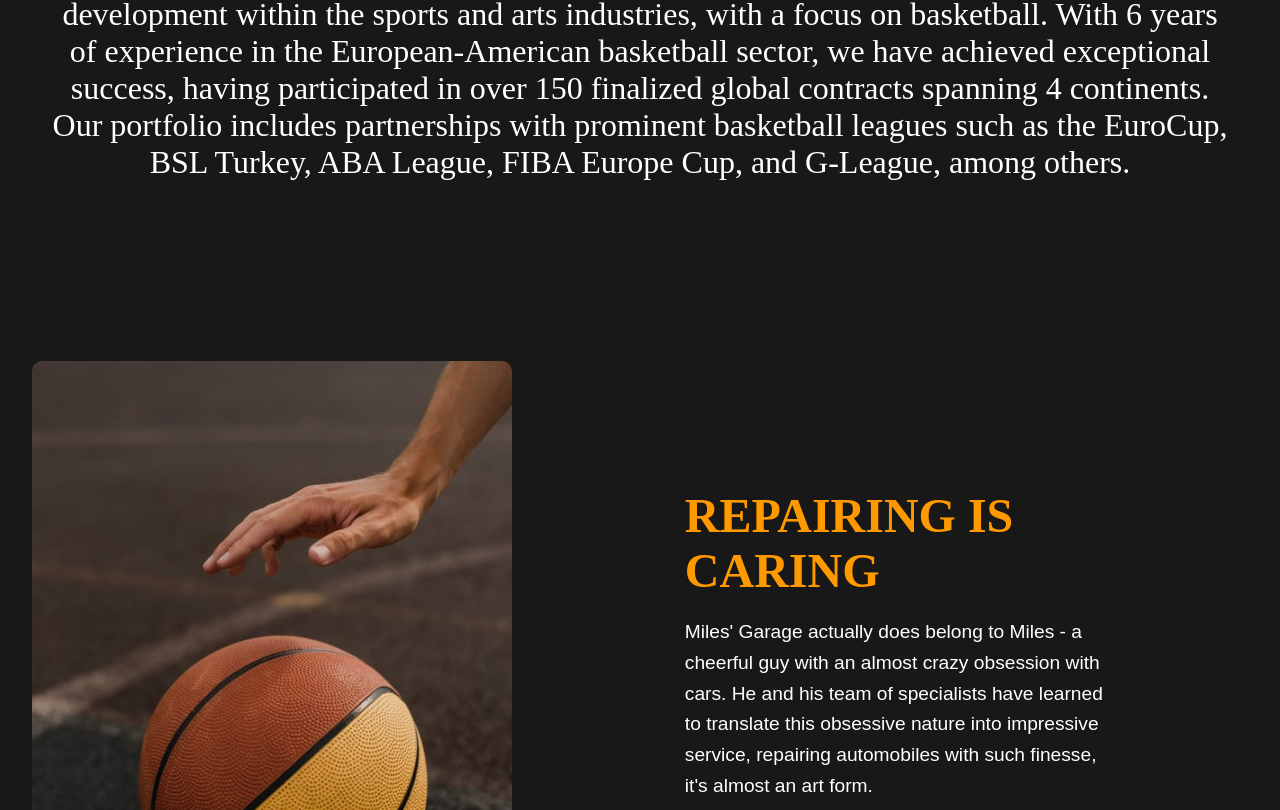
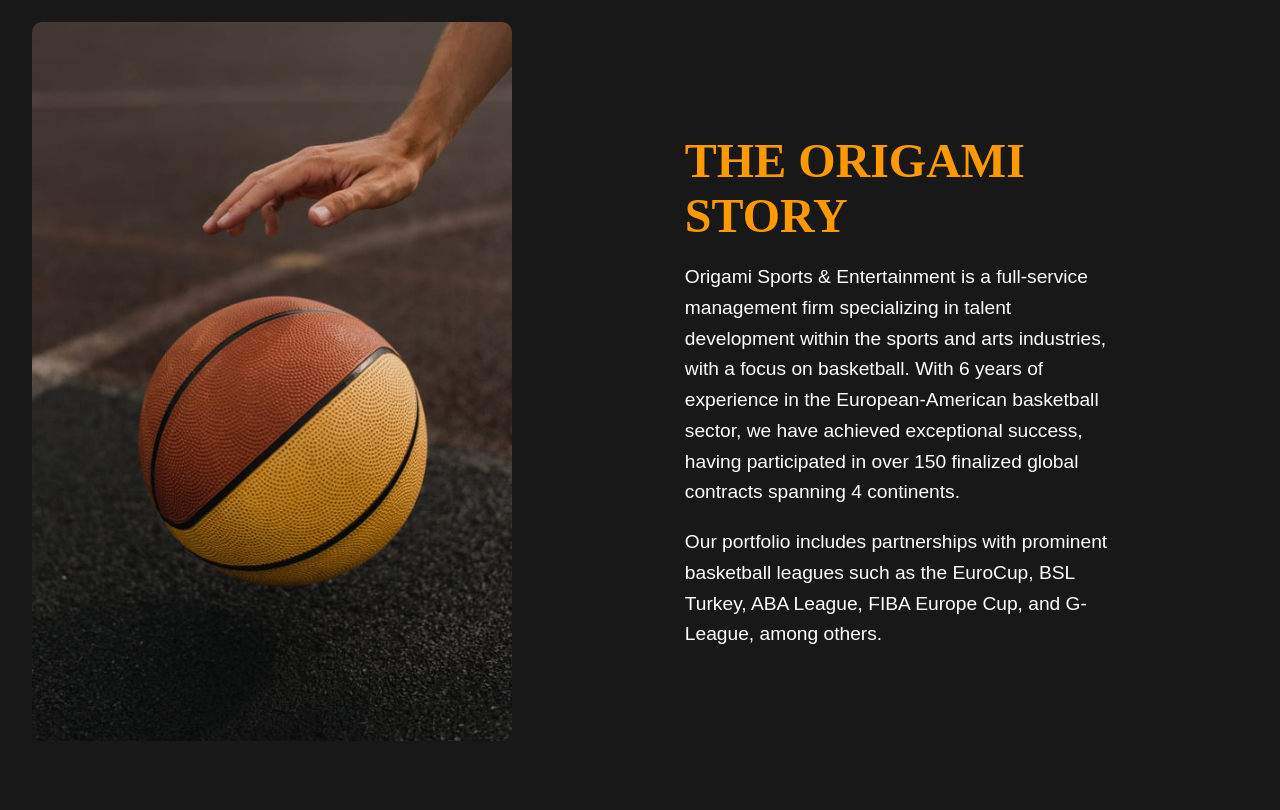
Before and after one commit to DurimHydaverdi/origami2, a React (Create React App) app: page / in a window 1280 px wide. Shown: the part 1230-2040 px from the top of the page. Built offline with nearby package versions, Linux system fonts and the light colour scheme; the HTML template or start-up script is replaced by a standard one.

Commit message:
The Final Changes
The Final Changes

```diff
--- a/src/DribbleSection/DribbleSection.jsx
+++ b/src/DribbleSection/DribbleSection.jsx
@@ -10,12 +10,12 @@
             </div>
             <div className="dribble-content">
                 <div className="dribble-text-box">
-                    <h1 className="dribble-title">REPAIRING IS CARING</h1>
+                    <h1 className="dribble-title">THE ORIGAMI STORY</h1>
                     <p className="dribble-text">
-                        Miles' Garage actually does belong to Miles - a cheerful guy with an almost crazy obsession with cars. He and his team of specialists have learned to translate this obsessive nature into impressive service, repairing automobiles with such finesse, it's almost an art form.
+                    Origami Sports & Entertainment is a full-service management firm specializing in talent development within the sports and arts industries, with a focus on basketball. With 6 years of experience in the European-American basketball sector, we have achieved exceptional success, having participated in over 150 finalized global contracts spanning 4 continents.
                     </p>
                     <p className="dribble-text">
-                        Miles and the rest of his garage is committed to caring for cars with top-notch service and repairs, because the longer a car lasts, the better for you, for the environment, and for your beloved automobile.
+                    Our portfolio includes partnerships with prominent basketball leagues such as the EuroCup, BSL Turkey, ABA League, FIBA Europe Cup, and G-League, among others.
                     </p>
                 </div>
             </div>
--- a/src/Hero/Hero.jsx
+++ b/src/Hero/Hero.jsx
@@ -10,7 +10,7 @@
 import DribbleSection from '../DribbleSection/DribbleSection';
 import WhatWeOffer from '../WhatWeOffer/WhatWeOffer';
 // import Testimony from '../Testimony/Testimony';
-import ClientsLandingPage from '../ClientsLandingPage/ClientsLandingPage';
+// import ClientsLandingPage from '../ClientsLandingPage/ClientsLandingPage';
 import Footer from '../Footer/Footer';
 
 // import image1 from '../assets/player_1.webp';
@@ -59,7 +59,7 @@
                     <button className="hero-button">VIEW CLIENTS</button>
                 </div> */}
             </header>
-            <ClientsLandingPage />
+            {/* <ClientsLandingPage /> */}
             <DribbleSection />
             <WhatWeOffer />
             {/* <Testimony /> */}
--- a/src/Pages/Achievement/Achievement.jsx
+++ b/src/Pages/Achievement/Achievement.jsx
@@ -1,6 +1,6 @@
 import React from 'react';
 import './Achievement.scss';
-import achivement from '../../assets/achivement.webp'
+import achivement from '../../assets/about_2.jpg'
 
 const Achievement = () => {
   return (
--- a/src/Pages/Testimony/Testimony.jsx
+++ b/src/Pages/Testimony/Testimony.jsx
@@ -1,32 +1,32 @@
 import React from 'react';
 import './Testimony.scss';
-import jared from '../../assets/player_2.jpg'; // Replace with the correct path
-import nathaniel from '../../assets/player_3.jpg'; // Replace with the correct path
-import martina from '../../assets/player_4.jpg'; // Replace with the correct path
-import chris from '../../assets/player_5.jpg'; // Replace with the correct path
+// import jared from '../../assets/player_2.jpg'; // Replace with the correct path
+// import nathaniel from '../../assets/player_3.jpg'; // Replace with the correct path
+// import martina from '../../assets/player_4.jpg'; // Replace with the correct path
+// import chris from '../../assets/player_5.jpg'; // Replace with the correct path
 
 const Testimony = () => {
     const testimonies = [
         {
-            image: jared,
-            name: 'Jared Nicholson',
-            text: "So happy to have found a garage filled with car-obsessed people like me! When it comes to my car, I trust only Miles' Garage.",
+            // image: jared,
+            name: 'Steeve Ho You Fat',
+            text: '" I have been collaborating with Origami and Argjend for several months in pursuit of optimal career opportunities, and I would like to express my complete satisfaction with the management provided by Origami. Argjend serves as a dedicated agent who maintains a solid relationship with his players, diligently working to fulfill their aspirations while remaining consistent with market realities. I greatly value the professionalism, transparency, and commitment demonstrated by Origami. "',
         },
         {
-            image: nathaniel,
-            name: 'Nathaniel Gilmore',
-            text: 'The staff here really know their stuff. I can trust them with every repair, big or small.',
+            // image: nathaniel,
+            name: 'Kingsley Nwagboso',
+            text: '" My experience with Argjend & Oragimi agency has been very good so far, there is clear communication between player and agent he has the best interest for the player which is something I personally value highly. I’m excited to see you what the future holds "',
         },
-        {
-            image: martina,
-            name: 'Martina Lewinson',
-            text: "At Miles' Garage, I got fast and flawless service. I love their efficiency and attention to detail.",
-        },
-        {
-            image: chris,
-            name: 'Chris Nguyen',
-            text: 'Fast, fair, and affordable service. I highly recommend Miles\' Garage if your car needs repair.',
-        },
+        // {
+        //     image: martina,
+        //     name: 'Martina Lewinson',
+        //     text: "At Miles' Garage, I got fast and flawless service. I love their efficiency and attention to detail.",
+        // },
+        // {
+        //     image: chris,
+        //     name: 'Chris Nguyen',
+        //     text: 'Fast, fair, and affordable service. I highly recommend Miles\' Garage if your car needs repair.',
+        // },
     ];
 
     return (
@@ -35,11 +35,11 @@
             <div className="testimony-grid">
                 {testimonies.map((testimony, index) => (
                     <div className="testimony-card" key={index}>
-                        <img
+                        {/* <img
                             src={testimony.image}
                             alt={testimony.name}
                             className="testimony-image"
-                        />
+                        /> */}
                         <div className="testimony-info">
                             <h2 className="testimony-name">{testimony.name}</h2>
                             <p className="testimony-text">{testimony.text}</p>
--- a/src/ServicesLandingPage/ServicesLandingPage.scss
+++ b/src/ServicesLandingPage/ServicesLandingPage.scss
@@ -35,6 +35,7 @@
     p {
       font-size: 1.5rem;
       line-height: 1.6;
+      text-align: left;
     }
   }
 
```
Also changed, not shown: src/ClientsLandingPage/ClientsLandingPage.scss (+50 -50 lines).
